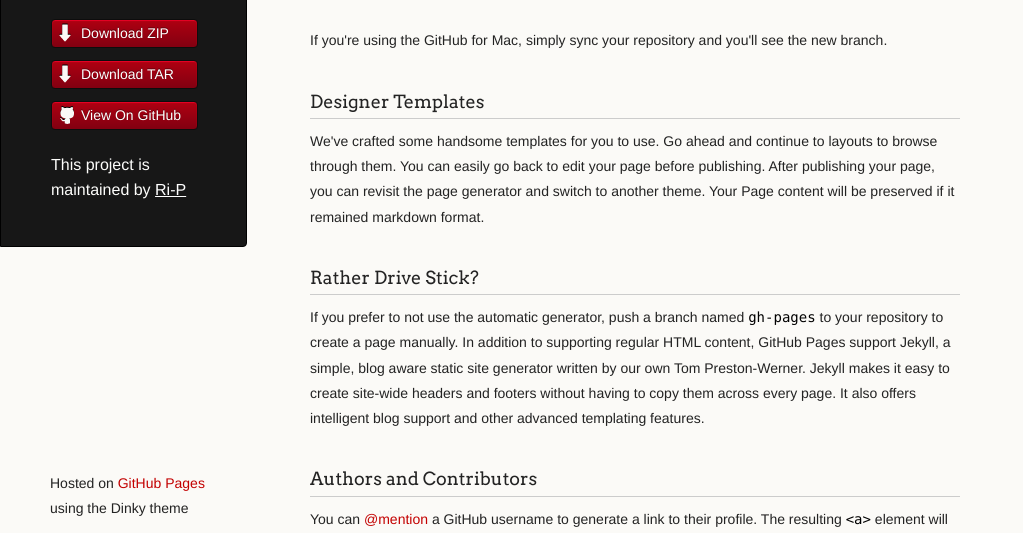
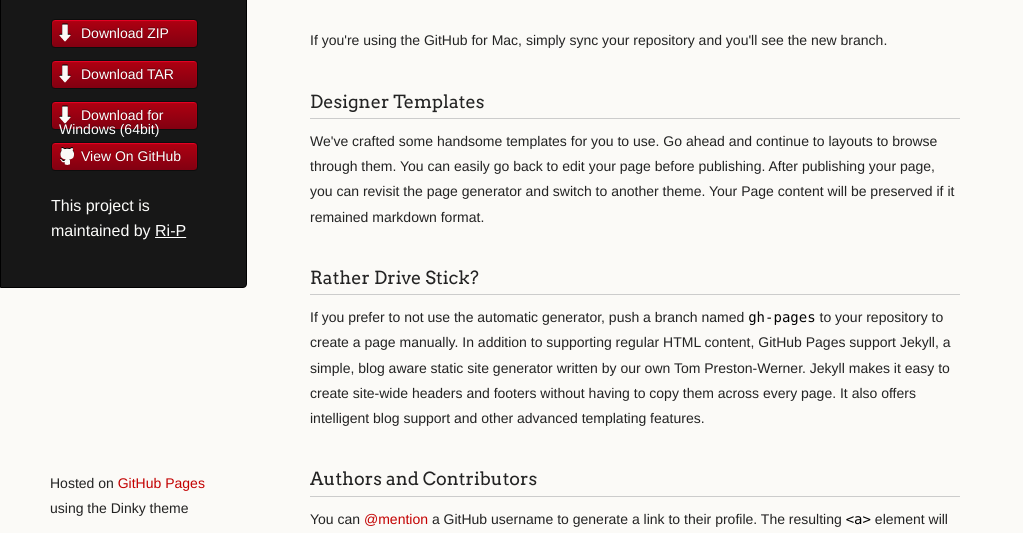
Before and after one commit to Ri-P/enlighted-thunder, a plain HTML site: page index.html in a window 1280 px wide. Shown: the part 247-780 px from the top of the page, without its empty margins (0-1023 px from the left). Drawn offline with Linux system fonts and the light colour scheme.

Commit message:
Add download link for Win64bit build

```diff
--- a/index.html
+++ b/index.html
@@ -22,6 +22,7 @@
         <ul>
           <li class="download"><a class="buttons" href="https://github.com/Ri-P/enlighted-thunder/zipball/master">Download ZIP</a></li>
           <li class="download"><a class="buttons" href="https://github.com/Ri-P/enlighted-thunder/tarball/master">Download TAR</a></li>
+	  <li class="download"><a class="buttons" href="https://github.com/Ri-P/enlighted-thunder/releases/download/v0.1/ethunder_v0-1.win-amd64.zip">Download for Windows (64bit)</a></li>
           <li><a class="buttons github" href="https://github.com/Ri-P/enlighted-thunder">View On GitHub</a></li>
         </ul>
 
```
